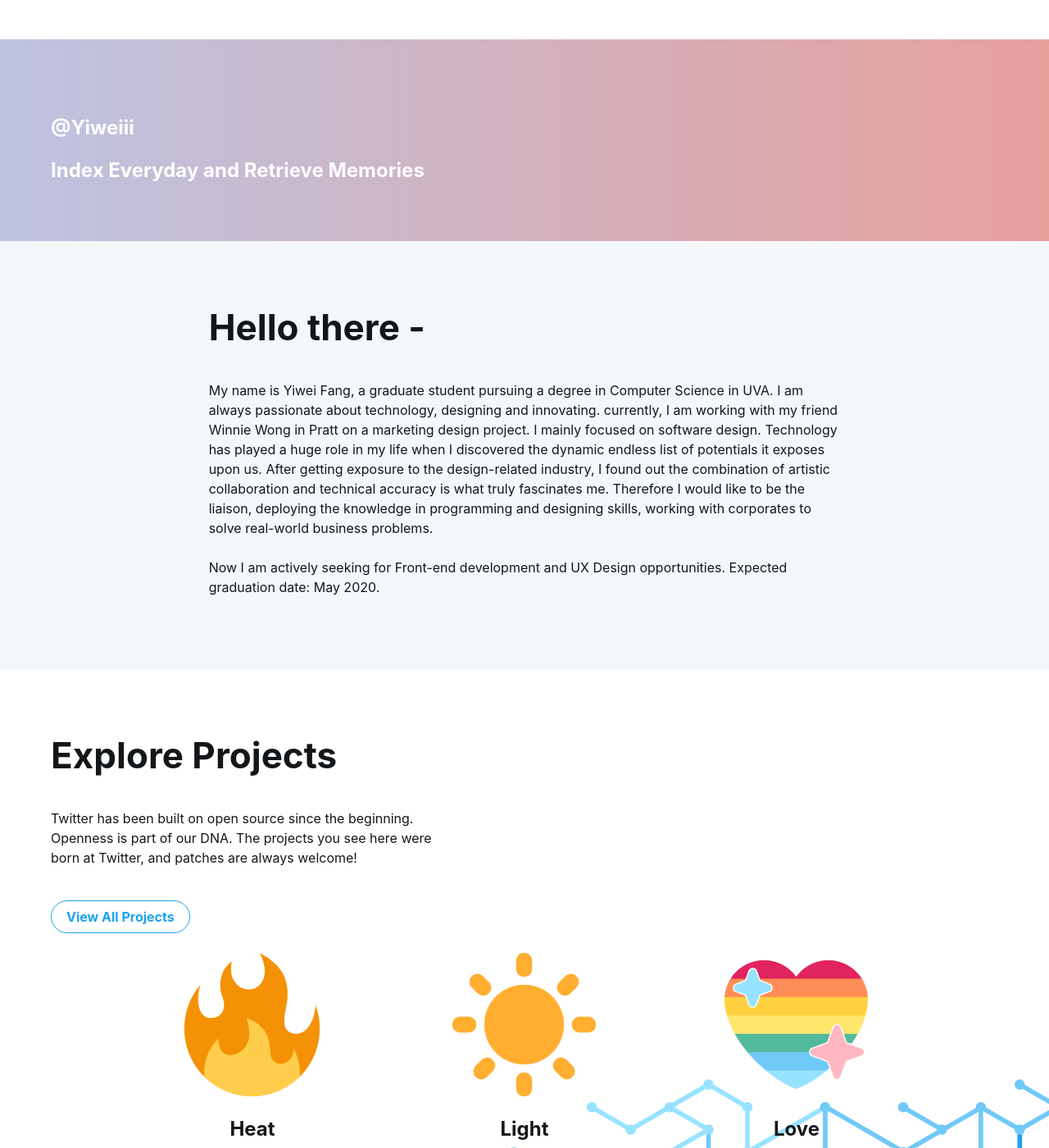
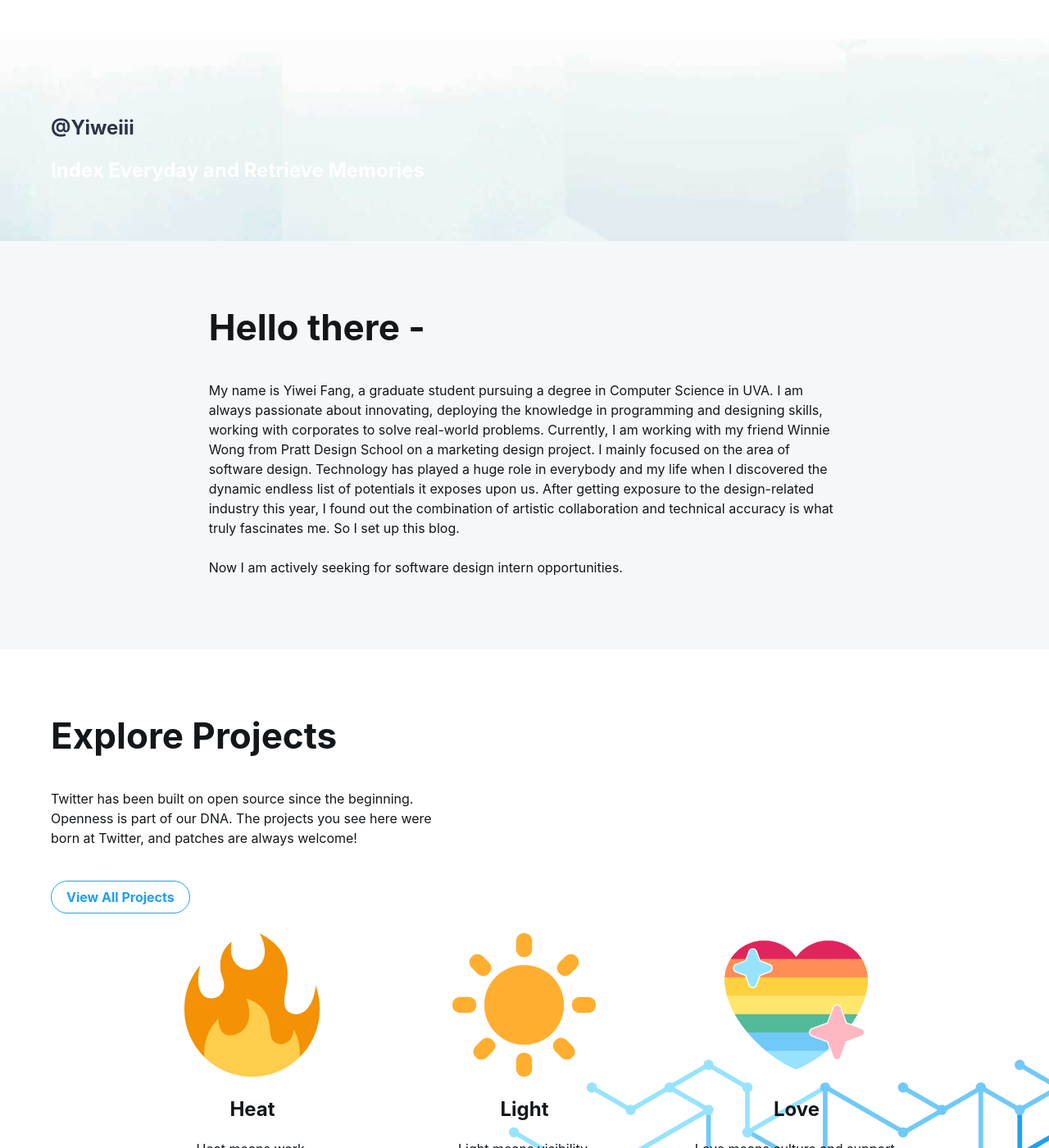
Before and after one commit to Yiweiii/Yiweiii.github.io, a Jekyll site: the page built from index.html, in a window 1280 px wide and 1400 px high. Shown: the whole window at 82% size. Built offline with Jekyll 4.4.1, drawn with Linux system fonts in a browser that asks for light colours; some web fonts are replaced; comment, search, counter and statistics services are not loaded.

Commit message:
beatuif12

```diff
--- a/css/index.css
+++ b/css/index.css
@@ -1,7 +1,7 @@
 /* Styles specific to home page */
 
 .home-header {
-	background-image: url("../assets/bg.png");
+	background-image: url("../assets/bg2.jpg");
 	padding-top: calc(var(--feather-grid-mega) * 3);
 	padding-bottom: calc(var(--feather-grid-mega) * 1.75);
 }
@@ -15,7 +15,7 @@
 }
 
 .subheading a:link, .subheading a:visited {
-	color: white;
+	color: #2E3347;
 }
 
 .subheading a:hover, .subheading a:active {
--- a/index.html
+++ b/index.html
@@ -28,15 +28,16 @@ custom_js: index.js
 <div class="section grey">
     <div class="Grid container">
         <div id="philosophy-text" class="Grid-cell u-size4of6 u-before1of6 u-after1of6">
-            <h1 class="f2 small-title Helvetica left-text mega-margin">Hello there -</h1>
-            <p class="f6 Helvetica w-50 f5-l lh-copy">
+            <h1 class="f2 small-title Helvetica left-text mega-margin #2E3347">Hello there -</h1>
+            <p class="f6 Helvetica w-50 f5-l lh-copy #4E516B">
               My name is Yiwei Fang, a graduate student pursuing a degree in Computer Science in UVA.
-              I am always passionate about technology, designing and innovating. currently, I am working with my friend Winnie Wong in Pratt on a marketing design project. I mainly focused on software design.
-              Technology has played a huge role in my life when I discovered the dynamic endless list of potentials it exposes upon us.
-              After getting exposure to the design-related industry, I found out the combination of artistic collaboration and technical accuracy is what truly fascinates me. Therefore I would like to be the liaison, deploying the knowledge in programming and designing skills, working with corporates to solve real-world business problems.
+              I am always passionate about innovating, deploying the knowledge in programming and designing skills, working with corporates to solve real-world problems.
+              Currently, I am working with my friend Winnie Wong from Pratt Design School on a marketing design project. I mainly focused on the area of software design.
+              Technology has played a huge role in everybody and my life when I discovered the dynamic endless list of potentials it exposes upon us.
+              After getting exposure to the design-related industry this year, I found out the combination of artistic collaboration and technical accuracy is what truly fascinates me.
+              So I set up this blog.
               <br/>        <br/>
-              Now I am actively seeking for Front-end development and UX Design opportunities.
-              Expected graduation date: May 2020.
+              Now I am actively seeking for software design intern opportunities.
             </p>
         </div>
     </div>
```
Also changed, not shown: assets/bg2.jpg (added).
